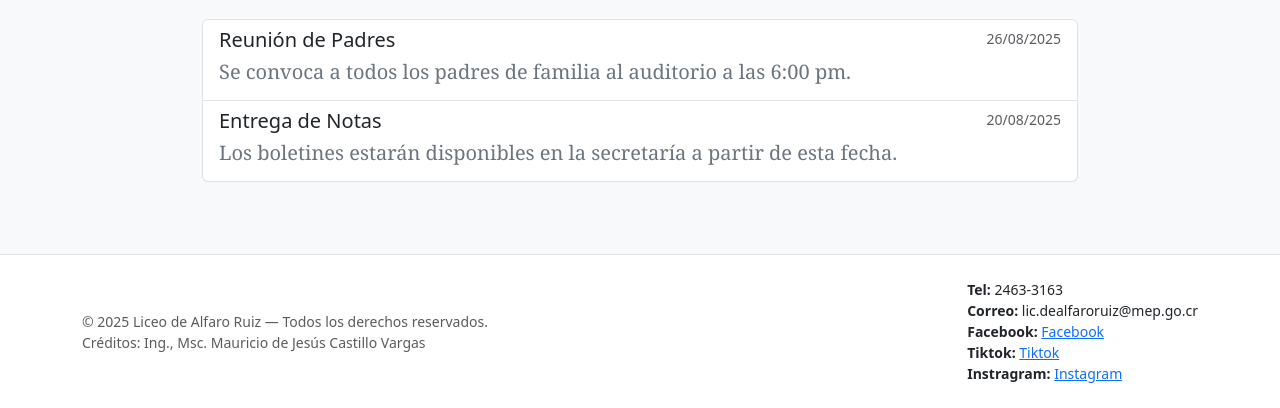
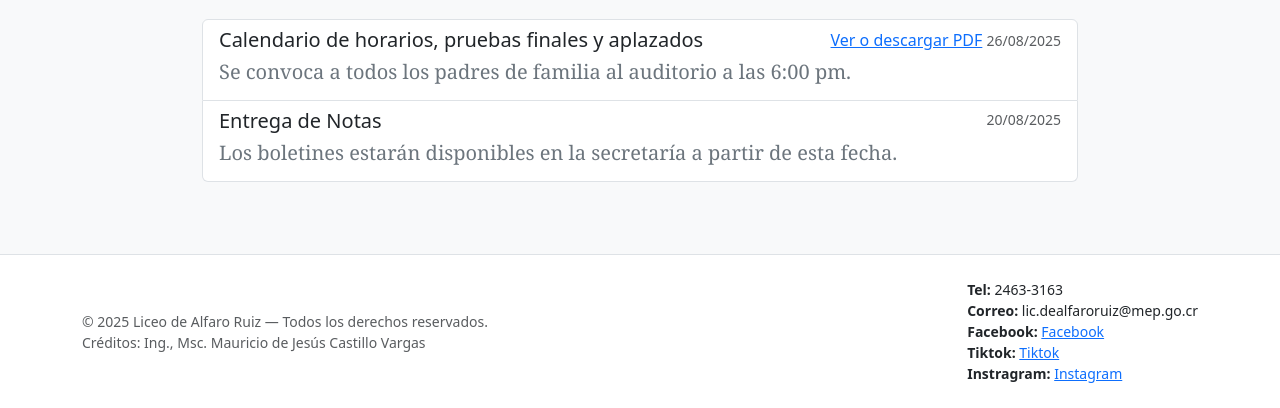
Before and after one commit to matmauriciocv-cloud/matmauriciocv-cloud.github.io, a plain HTML site: page avisos.html in a window 1280 px wide. Shown: the part 413-821 px from the top of the page. Drawn offline with nearby package versions, Linux system fonts and the light colour scheme.

Commit message:
Update avisos.html with new event details

```diff
--- a/avisos.html
+++ b/avisos.html
@@ -24,7 +24,9 @@
     <div class="list-group mb-4">
       <div class="list-group-item">
         <div class="d-flex w-100 justify-content-between">
-          <h5 class="mb-1">Reunión de Padres</h5>
+          <h5 class="mb-1">Calendario de horarios, pruebas finales y aplazados</h5>
+          <form action="subir.php" method="post" enctype="multipart/form-data">
+                <a href="" target="_blank">Ver o descargar PDF</a>
           <small class="text-muted">26/08/2025</small>
         </div>
         <p class="mb-1 text-secondary">Se convoca a todos los padres de familia al auditorio a las 6:00 pm.</p>
```
